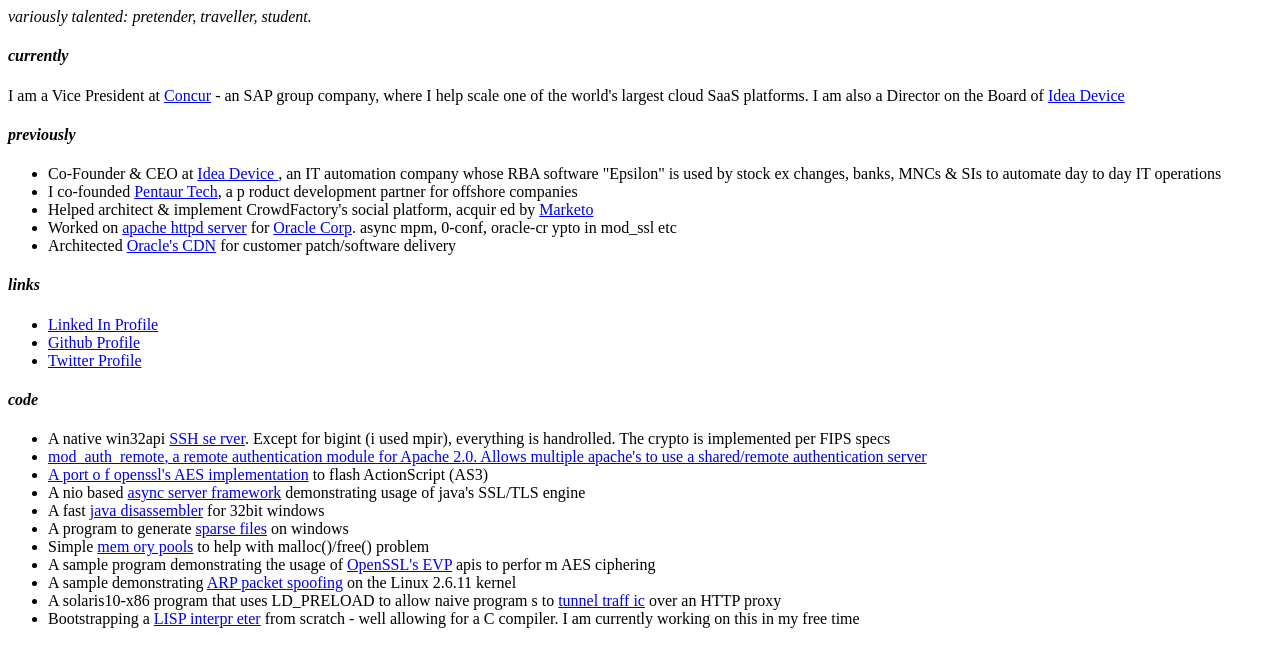
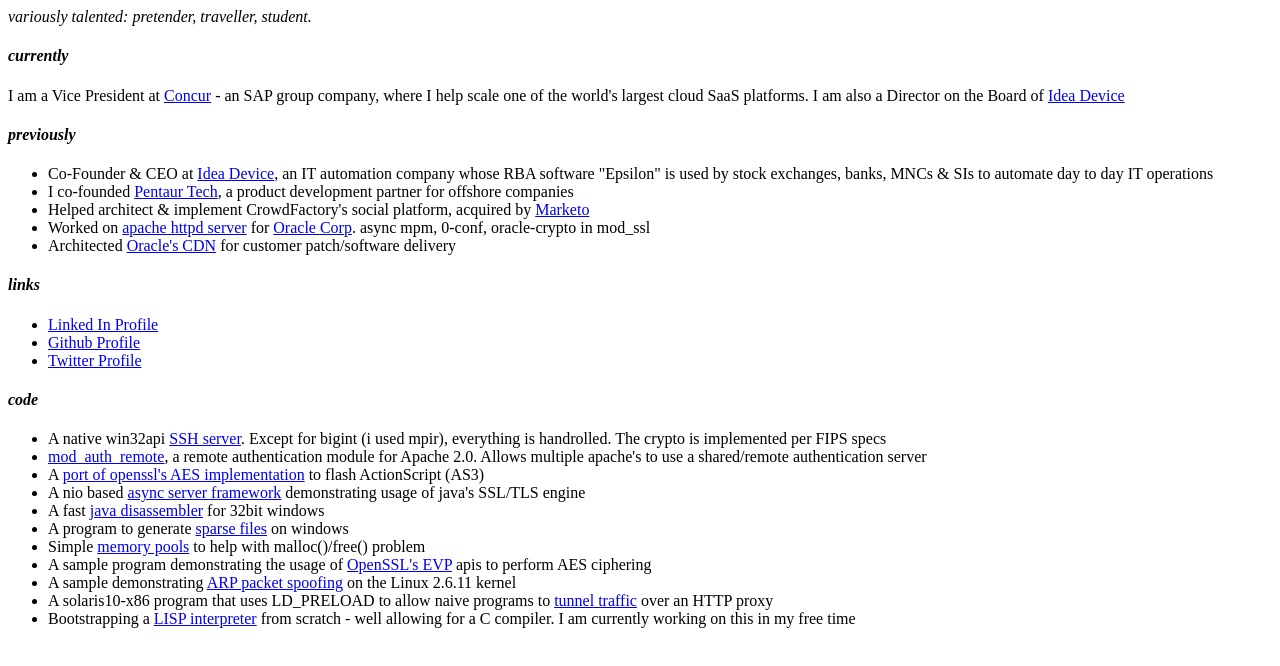
Before and after one commit to saju/saju.github.io, a plain HTML site: page index.html in a window 1280 px wide. Drawn offline with Linux system fonts and the light colour scheme.

Commit message:
cleanup broken lines

```diff
--- a/index.html
+++ b/index.html
@@ -19,25 +19,18 @@
       <p>
       <h4><i>previously</i></h4>
       <ul>
-        <li>Co-Founder & CEO at <a href="http://www.ideadevice.com">Idea Device
-</a>, an IT automation company whose RBA software "Epsilon" is used by stock ex
-changes, banks, MNCs & SIs to automate day to day IT operations</li>
-        <li>I co-founded <a href="http://www.pentaur.com">Pentaur Tech</a>, a p
-roduct development partner for offshore companies</li>
-        <li>Helped architect & implement CrowdFactory's social platform, acquir
-ed by <a href="http://www.marketo.com">Marketo</a></li>
-        <li>Worked on <a href="http://httpd.apache.org/">apache httpd server</a> for <a href="http://oracle.com">Oracle Corp</a>. async mpm, 0-conf, oracle-cr
-ypto in mod_ssl etc</li>
-        <li>Architected <a href="http://edelivery.oracle.com">Oracle's CDN</a>
-for customer patch/software delivery</li>
+        <li>Co-Founder & CEO at <a href="http://www.ideadevice.com">Idea Device</a>, an IT automation company whose RBA software "Epsilon" is used by stock exchanges, banks, MNCs & SIs to automate day to day IT operations</li>
+        <li>I co-founded <a href="http://www.pentaur.com">Pentaur Tech</a>, a product development partner for offshore companies</li>
+        <li>Helped architect & implement CrowdFactory's social platform, acquired by <a href="http://www.marketo.com">Marketo</a></li>
+        <li>Worked on <a href="http://httpd.apache.org/">apache httpd server</a> for <a href="http://oracle.com">Oracle Corp</a>. async mpm, 0-conf, oracle-crypto in mod_ssl</li>
+        <li>Architected <a href="http://edelivery.oracle.com">Oracle's CDN</a> for customer patch/software delivery</li>
       </ul>
     </p>
 
     <p>
       <h4><i>links</i></h4>
       <ul>
-        <li><a href="http://www.linkedin.com/in/sajupillai">Linked In Profile</
-a></li>
+        <li><a href="http://www.linkedin.com/in/sajupillai">Linked In Profile</a></li>
         <li><a href="https://github.com/saju">Github Profile</a></li>
         <li><a href="https://twitter.com/saju_pillai">Twitter Profile</a></li>
       </ul>
@@ -46,46 +39,27 @@ a></li>
     <p>
       <h4><i>code</i></h4>
       <ul>
-        <li>A native win32api <a href="https://github.com/saju/win-sshd">SSH se
-rver</a>. Except for bigint (i used mpir), everything is handrolled. The crypto
- is implemented per FIPS specs</li>
-        <li><a href="https://github.com/saju/mod_auth_remote">mod_auth_remote</
-a>, a remote authentication module for Apache 2.0. Allows multiple apache's to
-use a shared/remote authentication server</li>
-<li>A <a href="https://github.com/saju/misc/tree/master/aes_as3">port o
-    f openssl's AES implementation</a> to flash ActionScript (AS3)</li>
-<li>A nio based <a href="https://github.com/saju/misc/tree/master/java-
-async-server">async server framework</a> demonstrating usage of java's SSL/TLS
-  engine</li>
-<li>A fast <a href="https://github.com/saju/misc/tree/master/kapi">java
-    disassembler</a> for 32bit windows</li>
-<li>A program to generate <a href="https://github.com/saju/misc/tree/ma
-				   ster/sparse">sparse files</a> on windows</li>
-<li>Simple <a href="https://github.com/saju/misc/tree/master/pools">mem
-    ory pools</a> to help with malloc()/free() problem</li>
-<li>A sample program demonstrating the usage of <a href="https://github
-.com/saju/misc/blob/master/misc/openssl_aes.c">OpenSSL's EVP</a> apis to perfor
-  m AES ciphering</li>
-<li>A sample demonstrating <a href="https://github.com/saju/misc/blob/m
-				    aster/misc/arp.c">ARP packet spoofing</a> on the Linux 2.6.11 kernel</li>
-<li>A solaris10-x86 program that uses LD_PRELOAD to allow naive program
-s to <a href="https://github.com/saju/misc/blob/master/misc/arp.c">tunnel traff
-ic</a> over an HTTP proxy</li>
-        <li>Bootstrapping a <a href="https://github.com/saju/lips">LISP interpr
-eter</a> from scratch - well allowing for a C compiler. I am currently working
-on this in my free time</li>
+        <li>A native win32api <a href="https://github.com/saju/win-sshd">SSH server</a>. Except for bigint (i used mpir), everything is handrolled. The crypto is implemented per FIPS specs</li>
+        <li><a href="https://github.com/saju/mod_auth_remote">mod_auth_remote</a>, a remote authentication module for Apache 2.0. Allows multiple apache's to use a shared/remote authentication server</li>
+	<li>A <a href="https://github.com/saju/misc/tree/master/aes_as3">port of openssl's AES implementation</a> to flash ActionScript (AS3)</li>
+	<li>A nio based <a href="https://github.com/saju/misc/tree/master/java-async-server">async server framework</a> demonstrating usage of java's SSL/TLS engine</li>
+	<li>A fast <a href="https://github.com/saju/misc/tree/master/kapi">java disassembler</a> for 32bit windows</li>
+	<li>A program to generate <a href="https://github.com/saju/misc/tree/master/sparse">sparse files</a> on windows</li>
+	<li>Simple <a href="https://github.com/saju/misc/tree/master/pools">memory pools</a> to help with malloc()/free() problem</li>
+	<li>A sample program demonstrating the usage of <a href="https://github.com/saju/misc/blob/master/misc/openssl_aes.c">OpenSSL's EVP</a> apis to perform AES ciphering</li>
+	<li>A sample demonstrating <a href="https://github.com/saju/misc/blob/master/misc/arp.c">ARP packet spoofing</a> on the Linux 2.6.11 kernel</li>
+	<li>A solaris10-x86 program that uses LD_PRELOAD to allow naive programs to <a href="https://github.com/saju/misc/blob/master/misc/arp.c">tunnel traffic</a> over an HTTP proxy</li>
+        <li>Bootstrapping a <a href="https://github.com/saju/lips">LISP interpreter</a> from scratch - well allowing for a C compiler. I am currently working on this in my free time</li>
       </ul>
-</p>
+    </p>
 <script type="text/javascript">
-var gaJsHost = (("https:" == document.location.protocol) ? "https://ssl." : "ht
-tp://www.");
-document.write(unescape("%3Cscript src='" + gaJsHost + "google-analytics.com/ga
-.js' type='text/javascript'%3E%3C/script%3E"));
+  var gaJsHost = (("https:" == document.location.protocol) ? "https://ssl." : "http://www.");
+  document.write(unescape("%3Cscript src='" + gaJsHost + "google-analytics.com/ga.js' type='text/javascript'%3E%3C/script%3E"));
 </script>
 <script type="text/javascript">
-try {
-var pageTracker = _gat._getTracker("UA-6621232-1");
-pageTracker._trackPageview();
-} catch(err) {}</script>
+  try {
+  var pageTracker = _gat._getTracker("UA-6621232-1");
+  pageTracker._trackPageview();
+  } catch(err) {}</script>
   </body>
 </html>
```
